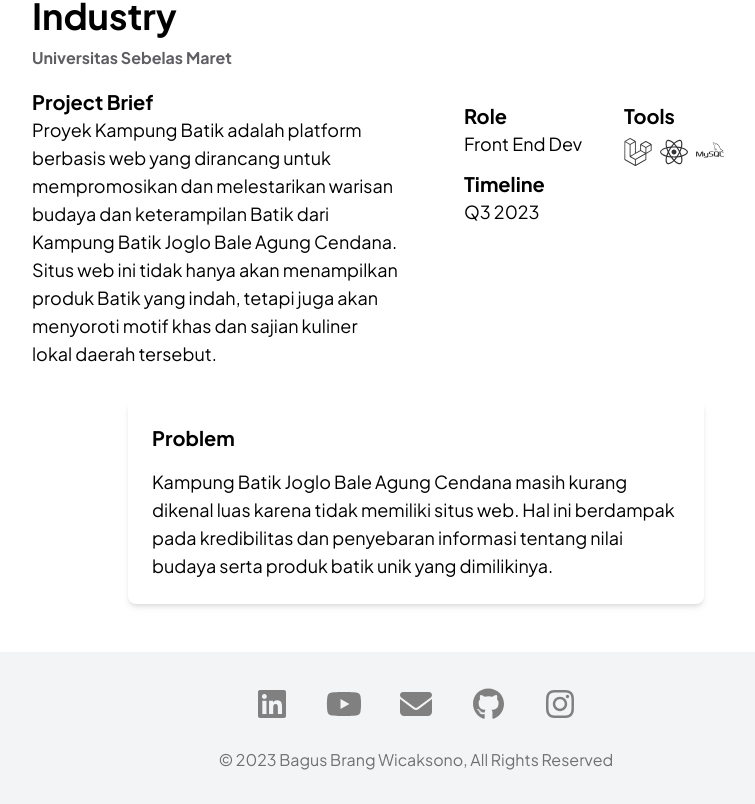
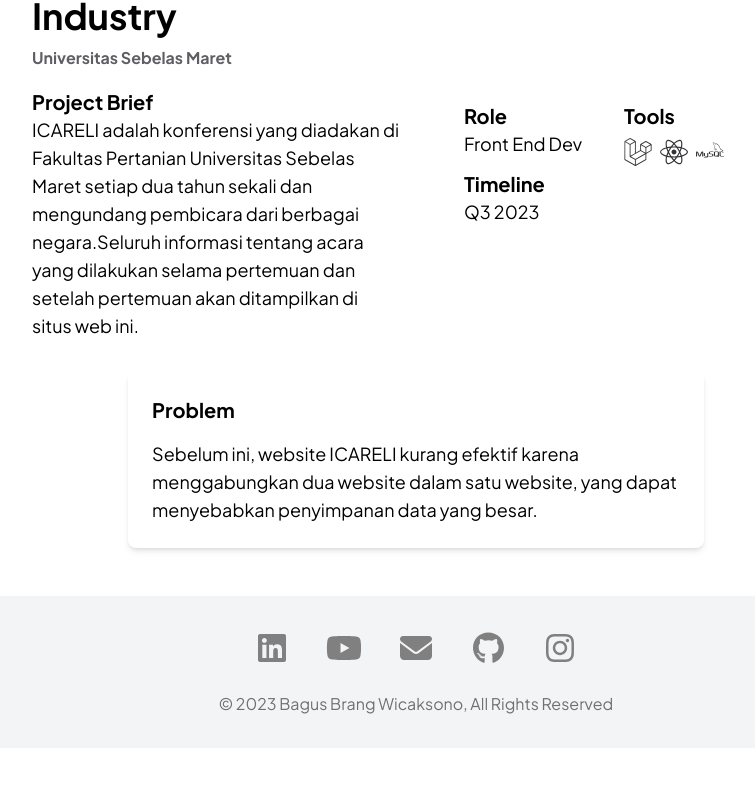
Before and after one commit to baguzbw/PortofolioWeb, a React (Vite) app: page /icareli in a window 1280 px wide. Shown: the part 848-1652 px from the top of the page, without its empty margins (224-979 px from the left). After the commit the page ends 1596 px from the top, so only its background shows below. Built offline with nearby package versions, Linux system fonts and the light colour scheme.

Commit message:
Fix Landing

```diff
--- a/src/components/icareli/landing.jsx
+++ b/src/components/icareli/landing.jsx
@@ -1,11 +1,11 @@
 import React from "react";
 import { LazyLoadImage } from "react-lazy-load-image-component";
 import "react-lazy-load-image-component/src/effects/blur.css";
+import Landing from "../assets/Icareli1.png";
 import Logo from "../assets/IcareliUNS.svg";
 import LaravelLogo from "../assets/Laravel.svg";
 import Mysql from "../assets/Mysql.svg";
 import ReactLogo from "../assets/React.svg";
-import Landing from "../assets/Icareli1.png";
 
 const Kampung = () => {
   return (
@@ -20,8 +20,8 @@ const Kampung = () => {
         <div className="order-2 md:order-none col-span-1">
           <p className="font-bold mt-[-14px] font-plus-jakarta text-xl">Project Brief</p>
           <p className="font-plus-jakarta text-lg">
-            Proyek Kampung Batik adalah platform berbasis web yang dirancang untuk mempromosikan dan melestarikan warisan budaya dan keterampilan Batik dari Kampung Batik Joglo Bale Agung Cendana. Situs web ini tidak hanya akan menampilkan
-            produk Batik yang indah, tetapi juga akan menyoroti motif khas dan sajian kuliner lokal daerah tersebut.
+            ICARELI adalah konferensi yang diadakan di Fakultas Pertanian Universitas Sebelas Maret setiap dua tahun sekali dan mengundang pembicara dari berbagai negara.Seluruh informasi tentang acara yang dilakukan selama pertemuan dan
+            setelah pertemuan akan ditampilkan di situs web ini.
           </p>
         </div>
         <div className="order-1 md:order-none col-span-1 grid grid-cols-1 md:grid-cols-2 lg:grid-cols-2 font-plus-jakarta ms-8 me-4">
@@ -43,9 +43,7 @@ const Kampung = () => {
       </div>
       <div className="bg-white shadow-md p-6 mb-12 mt-8 rounded-lg max-w-xl w-full">
         <h2 className="font-bold text-xl font-plus-jakarta mb-4">Problem</h2>
-        <p className="font-plus-jakarta text-lg">
-          Kampung Batik Joglo Bale Agung Cendana masih kurang dikenal luas karena tidak memiliki situs web. Hal ini berdampak pada kredibilitas dan penyebaran informasi tentang nilai budaya serta produk batik unik yang dimilikinya.
-        </p>
+        <p className="font-plus-jakarta text-lg">Sebelum ini, website ICARELI kurang efektif karena menggabungkan dua website dalam satu website, yang dapat menyebabkan penyimpanan data yang besar.</p>
       </div>
     </div>
   );
```
